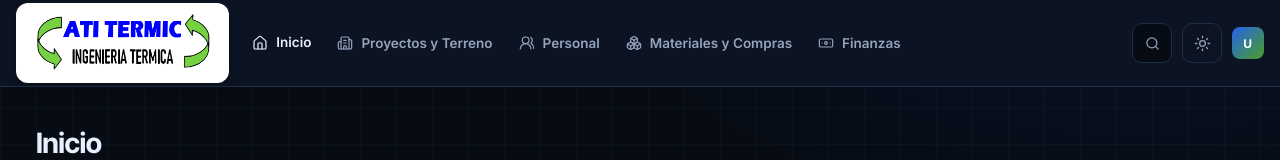
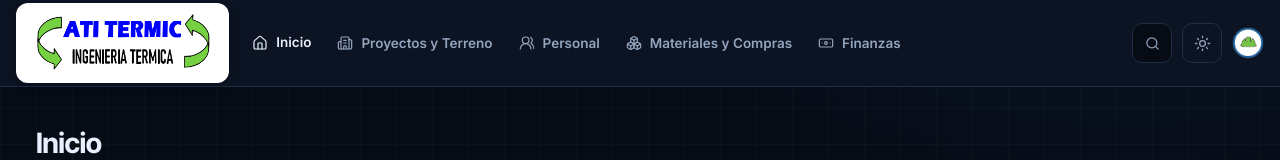
Before and after one commit to Arancibia14/erp-ati-termic-main, a React (Vite) app in the folder client/: page /inicio in a window 1280 px wide. Shown: the top 160 px of the page. Built offline with nearby package versions, Linux system fonts and the light colour scheme; sample sign-in values are in the browser's storage.

Commit message:
Cambio Avatares sistema

```diff
--- a/client/src/components/Sidebar.jsx
+++ b/client/src/components/Sidebar.jsx
@@ -5,6 +5,8 @@ import {
   ArrowLeft, CornerDownLeft
 } from 'lucide-react';
 import logo from '../assets/logo.png';
+import avatarAdministrador from '../assets/avatar-administrador.png';
+import avatarSupervisor from '../assets/avatar-supervisor.png';
 import {
   modulosVisibles, buscarItem, moduloDeRuta, normalizar,
   registrarReciente, BARRA_ADMIN, BARRA_SUPERVISOR
@@ -180,8 +182,11 @@ export default function Sidebar() {
     navigate('/login');
   };
 
-  const iniciales = (usuario.nombre || 'U').split(' ').map(w => w[0]).join('').slice(0, 2).toUpperCase();
   const rolEtiqueta = esAdmin ? 'Administrador' : 'Supervisor';
+  // El avatar identifica el rol: corbata para el Administrador Total, casco para el Supervisor de Obra
+  const avatar = (
+    <img src={esAdmin ? avatarAdministrador : avatarSupervisor} alt={rolEtiqueta} draggable="false" />
+  );
   const TemaIcon = tema === 'dark' ? Sun : Moon;
   const temaTexto = tema === 'dark' ? 'Modo claro' : 'Modo oscuro';
   const moduloActual = moduloDeRuta(pathname);
@@ -222,7 +227,7 @@ export default function Sidebar() {
 
   const infoUsuario = (
     <div className="sb-user-row">
-      <div className="sb-avatar">{iniciales}</div>
+      <div className="sb-avatar">{avatar}</div>
       <div className="sb-user-info">
         <div className="sb-user-name">{usuario.nombre || 'Usuario'}</div>
         <div className="sb-user-role">{rolEtiqueta}</div>
@@ -307,7 +312,7 @@ export default function Sidebar() {
                   setMenuUsuario(v => !v);
                 }}
               >
-                <div className="sb-avatar small">{iniciales}</div>
+                <div className="sb-avatar small">{avatar}</div>
               </button>
               {menuUsuario && (
                 <div className="tb-usermenu">
@@ -379,7 +384,7 @@ export default function Sidebar() {
           <button type="button" className="mh-btn" onClick={alternarTema} aria-label={temaTexto}>
             <TemaIcon size={17} />
           </button>
-          <div className="sb-avatar small">{iniciales}</div>
+          <div className="sb-avatar small">{avatar}</div>
         </div>
       </header>
 
--- a/client/src/styles/shell.css
+++ b/client/src/styles/shell.css
@@ -207,14 +207,13 @@ kbd {
   padding: 0;
   background: none;
   border: none;
-  border-radius: 10px;
+  border-radius: 50%;
   cursor: pointer;
 }
 
 .tb-avatar-btn .sb-avatar {
   width: 40px;
   height: 40px;
-  border-radius: 10px;
 }
 
 .tb-usermenu {
@@ -488,26 +487,28 @@ kbd {
   margin-bottom: 12px;
 }
 
+/* El avatar es el ícono circular del rol (corbata o casco), con fondo transparente */
 .sb-avatar {
   width: 36px;
   height: 36px;
-  border-radius: 10px;
+  border-radius: 50%;
   flex-shrink: 0;
   display: flex;
   align-items: center;
   justify-content: center;
-  font-size: 13px;
-  font-weight: 700;
-  color: #ffffff;
-  letter-spacing: 0.5px;
-  background: linear-gradient(135deg, #2563eb 0%, #4a9e2a 100%);
+}
+
+.sb-avatar img {
+  width: 100%;
+  height: 100%;
+  object-fit: contain;
+  display: block;
+  user-select: none;
 }
 
 .sb-avatar.small {
   width: 32px;
   height: 32px;
-  border-radius: 8px;
-  font-size: 12px;
 }
 
 .sb-user-info {
```
Also changed, not shown: client/src/assets/avatar-administrador.png (added), client/src/assets/avatar-supervisor.png (added).
